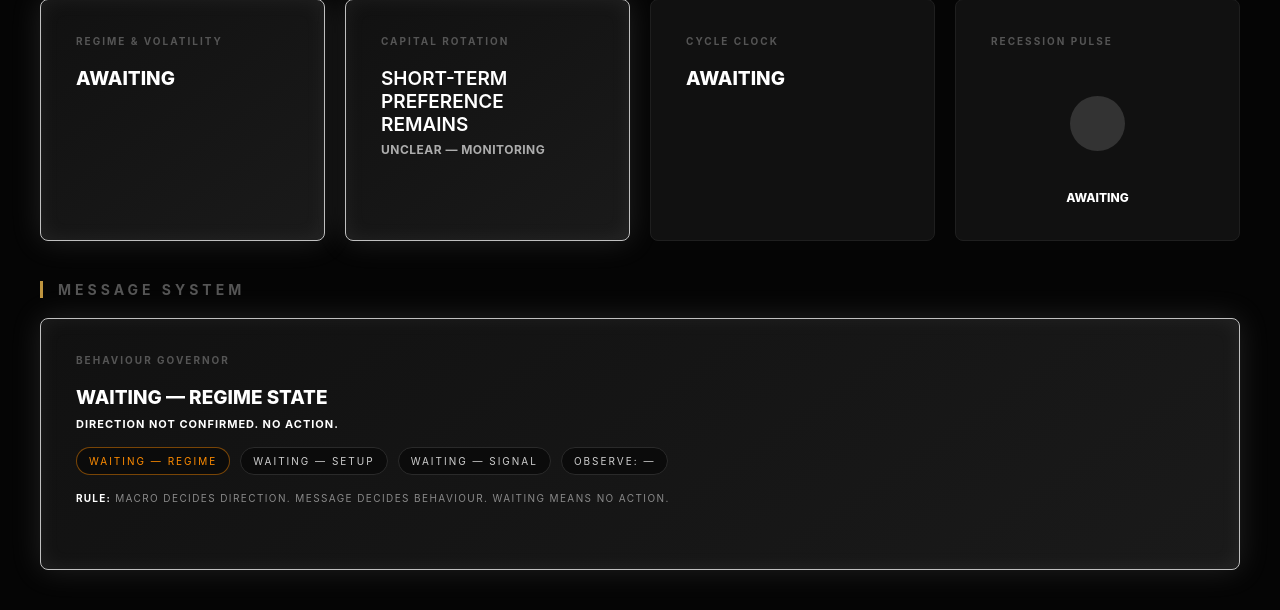
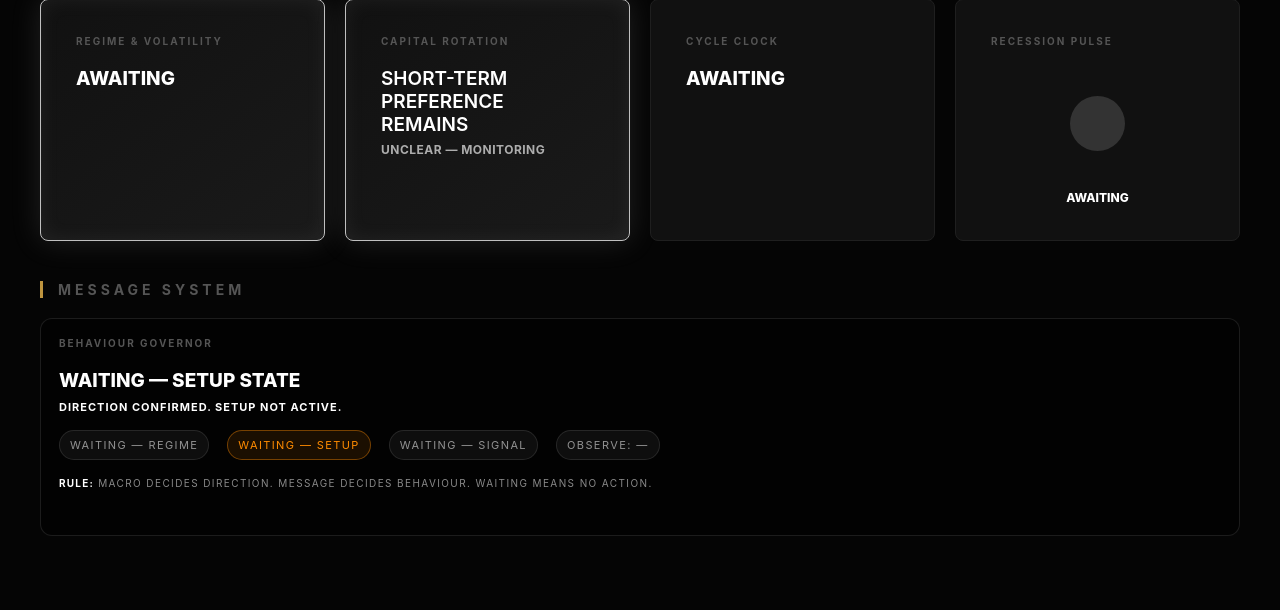
Before and after one commit to SJAGSINGH/SuttonHouse-MarkMon, a Flask app: page / in a window 1280 px wide. Shown: the part 261-871 px from the top of the page. After the commit the page ends 797 px from the top, so only its background shows below. Run offline with Flask 3, Linux system fonts and the light colour scheme; some libraries are stand-ins or nearby versions.

Commit message:
Update index.html

```diff
--- a/templates/index.html
+++ b/templates/index.html
@@ -574,6 +574,38 @@ body.war-room .scada-card{
   .mono{
     font-family:ui-monospace, SFMono-Regular, Menlo, Monaco, Consolas, monospace;
   }
+
+  #msg-card{
+  background: rgba(0,0,0,0.55);
+  border: 1px solid rgba(255,255,255,0.10);
+  border-radius: 12px;
+  padding: 18px;
+}
+
+#msg-card .badge{
+  display:inline-block;
+  font-size:11px;
+  letter-spacing:1.4px;
+  text-transform:uppercase;
+  padding:7px 10px;
+  border-radius:999px;
+  background: rgba(255,255,255,0.05);
+  border: 1px solid rgba(255,255,255,0.10);
+  color: rgba(255,255,255,0.55);
+  margin-right:8px;
+}
+
+#msg-card .badge-good{
+  border-color: rgba(60,255,180,0.35);
+  color: var(--lime);
+  background: rgba(60,255,180,0.08);
+}
+
+#msg-card .badge-warn{
+  border-color: rgba(255,140,0,0.40);
+  color: var(--orange);
+  background: rgba(255,140,0,0.10);
+}
 </style>
 
 </head>
@@ -704,6 +736,7 @@ body.war-room .scada-card{
   </main>
 
 {% include "sentinel.html" %}
+
 
 
   <div id="password-modal">
@@ -1305,11 +1338,13 @@ function _updateDebugBtn() {
   // helpers
   const setBadge = (el, text, tone) => {
   if (!el) return;
-    el.className = 'badge';
+  el.classList.remove('badge-good','badge-warn');
+  el.classList.add('badge');
   if (tone) el.classList.add(tone);
   el.innerText = text;
 };
 
+
   const setupOn = (m.setup === true || String(m.setup || '').toUpperCase() === 'ON');
   const trigRaw = String(m.trigger || '').trim();
   const hasSignal = trigRaw.length > 0 && trigRaw !== '—';
@@ -1317,32 +1352,18 @@ function _updateDebugBtn() {
   const ticker = String(m.ticker || '').toUpperCase();
 
   // Default: neutral, no fanfare
+  // Default: neutral, no fanfare (NO HALO BACKGROUNDS)
 if (card){
-    card.className = 'card card-wide halo-bg-silver';
-  }
-
-  // 1) WAITING — REGIME
-  if (!dir){
-    if (headlineEl) headlineEl.innerText = 'WAITING — REGIME STATE';
-    if (subEl) subEl.innerText = 'Direction not confirmed. No action.';
-    setBadge(bReg, 'WAITING — REGIME', 'badge-warn');
-    setBadge(bSet, 'WAITING — SETUP', '');
-    setBadge(bSig, 'WAITING — SIGNAL', '');
-    setBadge(bObs, 'OBSERVE: —', '');
-    return;
-  }
-
-  // Regime confirmed (direction is known)
-  const dirText = (dir === 'REAL') ? 'REAL ASSET REGIME' : 'FINANCIAL ASSET REGIME';
-
-  setBadge(bReg, `REGIME: ${dirText}`, 'badge-good');
-
-  // Founder-only: subtle haze behind message card (no action implication)
-  // Uses your existing halo classes (direction only)
+  card.className = 'card card-wide';
+}
+
+// Founder-only: keep minimal (optional border only), no haze
 if (founderMode && card){
-    if (dir === 'REAL') card.className = 'card card-wide halo-bg-gold';
-    if (dir === 'FIN')  card.className = 'card card-wide halo-bg-steel';
-  }
+  card.classList.add('founder');
+  if (dir === 'REAL') card.classList.add('founder-real');
+  if (dir === 'FIN')  card.classList.add('founder-fin');
+}
+
 
   // 2) WAITING — SETUP
   if (!setupOn){
```
Lines whose indentation alone changed are shown as unchanged.
